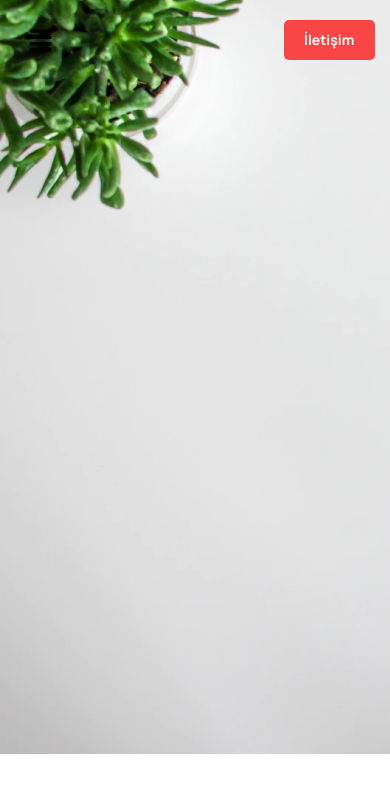
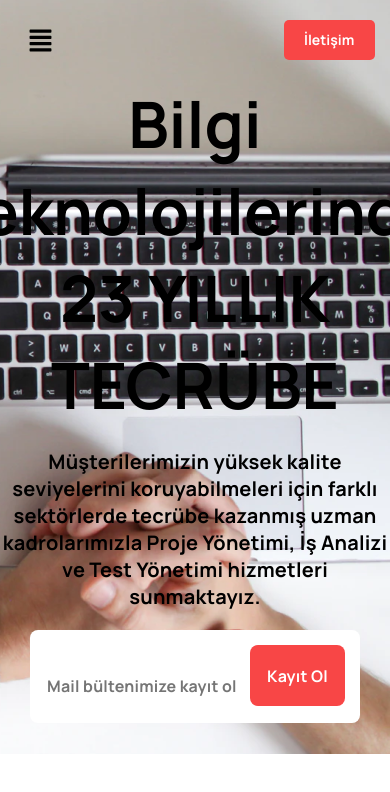
Before and after one commit to eraytekin/omreon-project, a React (Create React App) app: page / in a window 390 px wide. Shown: the top 792 px of the page. Built offline with nearby package versions, Linux system fonts and the light colour scheme.

Commit message:
genel görünüm oluştu navbar responsive slider area mobilde opacity kaldı

```diff
--- a/src/components/navbar/navbar.css
+++ b/src/components/navbar/navbar.css
@@ -55,7 +55,7 @@ ul > li > a{
 }
 
 /* Responsive Area */
-@media screen and (max-width:915px){
+@media screen and (max-width:1024px){
     .navbar-left-side{
         display: none;
     }
--- a/src/components/slider/Slider.js
+++ b/src/components/slider/Slider.js
@@ -8,6 +8,35 @@ function slider() {
 
         <div className="slider-container">
             <Navbar/>
+            <div className="slider-inner">
+
+              <div className="slider-inner-left-side">
+
+                <div className="left-side-inner">
+
+                  <div className="slider-header">Bilgi Teknolojilerinde</div>
+
+                  <div className="slider-header">23 YILLIK TECRÜBE</div>
+
+                  <p className="slider-content">
+                  Müşterilerimizin yüksek kalite seviyelerini koruyabilmeleri için farklı sektörlerde tecrübe kazanmış
+                  uzman kadrolarımızla Proje Yönetimi, İş Analizi ve Test Yönetimi hizmetleri sunmaktayız.
+                  </p>
+
+                  <div className="subscribe-newsletter">
+                    <input type="text" placeholder='Mail bültenimize kayıt ol'/>
+                    <button className='sign-up-newsletter'>Kayıt Ol</button>
+                  </div>
+
+                </div>
+
+              </div>
+
+              <div className="slider-inner-right-side">
+                {/* right side */}
+              </div>
+
+            </div>
         </div>
     </div>
   )
--- a/src/components/slider/slider.css
+++ b/src/components/slider/slider.css
@@ -1,8 +1,146 @@
+/* parent container */
 .slider-container{
     width:100%;
     height:754px;
     background-image: url("../../photos/background.png");
     background-size:cover;
     background-repeat: no-repeat;
-    /* menu iconun görsele denk gelme durumunu ayarla */
 }
+/* left ve right side'ı kapsayan container */
+.slider-inner{
+    width:100%;
+    height: calc(754px - 80px);
+    display: flex;
+    flex-direction: row;
+    /* background-color: blue; */
+}
+.slider-inner-left-side{
+    width:80%;
+    height: 100%;
+    display: flex;
+    justify-content: center;
+    align-items: flex-start;
+    /* background-color: yellow; */
+}
+/* left side container içerisinde bulunan inner container */
+.left-side-inner{
+    width: 75%;
+    height: auto;
+    display: flex;
+    flex-direction: column;
+    margin-top:120px;
+    /* background-color: gray; */
+}
+/* left side header */
+.slider-header{
+    font-size:64px;
+    font-weight: 800;
+    color: #000000;
+}
+/* left side content */
+.slider-content{
+    font-weight: 400;
+    font-size: 20px;
+    letter-spacing: 0.2px;
+    color:#000000;
+}
+/* left side newsletter */
+.subscribe-newsletter{
+    width: 502px;
+    height: 73px;
+    display: flex;
+    justify-content: space-between;
+    border-radius: 8px;
+    padding:10px;
+    padding-left:30px;
+    background: #FFFFFF;
+    overflow: hidden;
+}
+/* left side input */
+.subscribe-newsletter > input{
+    height:80px;
+    width: 300px;
+    font-size:16px;
+    font-family: "Manrope";
+    letter-spacing: 0.2px;
+    color:rgba(0,0,0,.4);
+    outline: none;
+    border: none;
+}
+/* left side button */
+.sign-up-newsletter{
+    width: 136px;
+    height: 61px;
+    letter-spacing: 0.2px;
+    border-radius: 8px;
+    margin-top:8px;
+    font-size:16px;
+    font-weight: 700;
+    background: #F84646;
+    color:#FFFFFF;
+    border:none;
+    outline: none;
+    font-family: "Manrope";
+    cursor: pointer;
+}
+
+/* right empty area */
+.slider-inner-right-side{
+    width:20%;
+    height: 100%;
+    /* background-color: pink; */
+}
+
+@media screen and (max-width:1024px){
+    .slider-container{
+        background-image: none;
+    }
+    .subscribe-newsletter{
+        width: 400px;
+        height: 63px;
+    }
+    .left-side-inner{
+        margin-top: 0px;
+    }
+}
+@media screen and (max-width:600px){
+    .slider-container{
+        /* opacity: .5; */ /*opactiy durumunu hallet */
+        background-image: url("../../photos/background.png");
+        background-position: right;
+    }
+    .slider-inner-left-side{
+        width:100%;
+    }
+    .slider-inner-right-side{
+        display: none;
+    }
+    .left-side-inner{
+        margin-top: 0px;
+        width: 100%;
+        text-align: center;
+        justify-content: center;
+        align-items: center;
+        overflow: hidden;
+    }
+    .subscribe-newsletter{
+        width:300px;
+        padding:15px;
+    }
+    .sign-up-newsletter{
+        margin-top: 0px;
+    }
+
+}
+@media screen and (max-width:300px){
+    .subscribe-newsletter{
+        width:200px;
+        padding:10px;
+    }
+    .subscribe-newsletter > input{
+        width:60px;
+    }
+    .sign-up-newsletter{
+        width:80px;
+    }
+}
```
